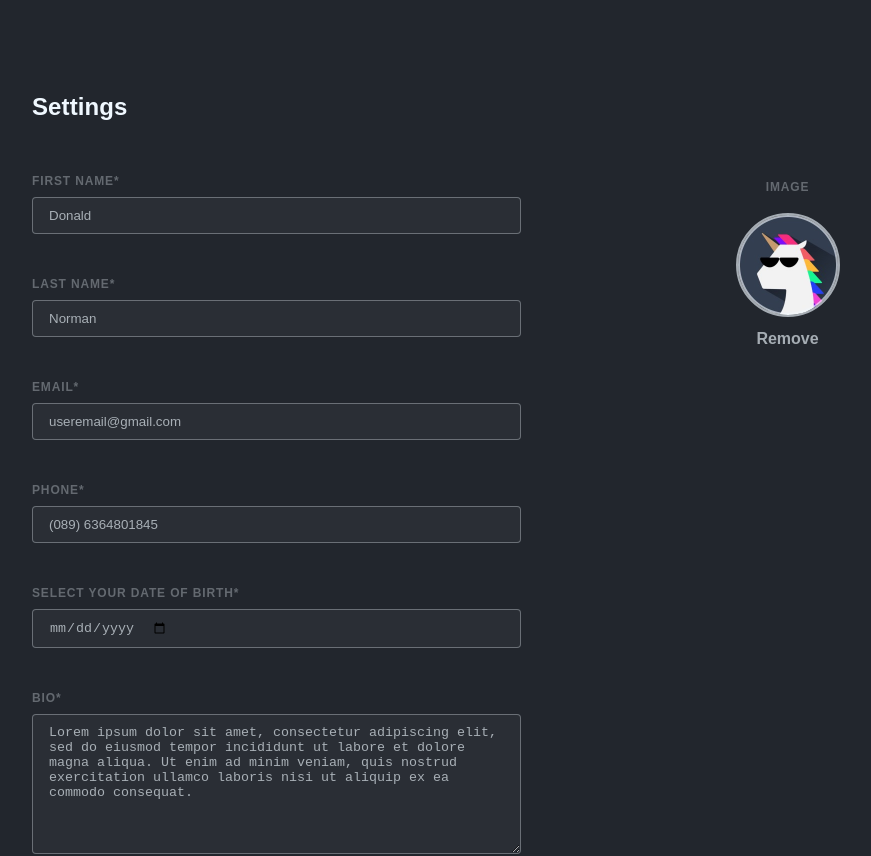
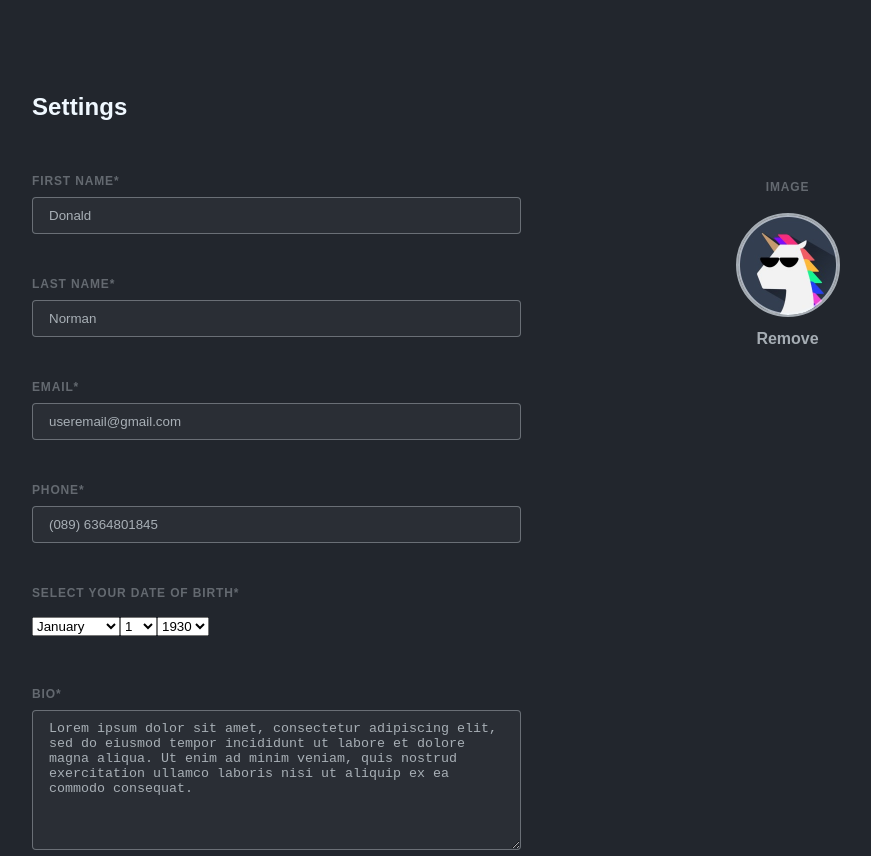
Before and after one commit to Mat-Carv/VHS-Challenge-User-Details-Page, a React (Create React App) app: page / in a window 1280 px wide. Shown: the top 856 px of the page, without its empty margins (108-979 px from the left). Built offline with nearby package versions, Linux system fonts and the light colour scheme.

Commit message:
Set up Date picker

```diff
--- /dev/null
+++ b/src/components/DatePicker.js
@@ -0,0 +1,54 @@
+import * as s from '../styles/UserUpdateStyles';
+
+const DatePicker = (props) => {
+    const { onChange, ...inputProps} = props
+
+    let years = [];
+    for (var i = 1930; i <= 2022; i++) {
+        years.push(i);
+    }
+
+    const months = ['January', 'February', 'March', 'April',
+    'May', 'June', 'July', 'August', 'September', 'October',
+    'November', 'December'];
+
+    const oddMonths = ['January', 'March', 'May', 'July', 'August', 'October', 'December'];
+    const evenMonths = ['April', 'June', 'September', 'October', 'November'];
+
+    let max = 0
+
+    if(props.monthValue === 'February') {
+        max = 28
+    } else if (oddMonths.includes(props.monthValue)) {
+        max = 31
+    } else if (evenMonths.includes(props.monthValue)) {
+        max = 30
+    }
+
+    let days = [];
+    for (var i = 1; i <= max; i++) {
+        days.push(i);
+    }
+
+    return(
+        <s.InputContainer>
+            <select name="month" id="month" onChange={onChange}>
+                {months.map((month, i) => (
+                <option value={month} key={i}>{month}</option>
+                ))}
+            </select>
+            <select name="day" id="day" onChange={onChange}>
+                {days.map((day, i) => (
+                <option value={day.toString()} key={i}>{day}</option>
+                ))}
+            </select>
+            <select name="year" id="year" onChange={onChange}>
+                {years.map((year, i) => (
+                <option value={year.toString()} key={i}>{year}</option>
+                ))}
+            </select>
+        </s.InputContainer>
+    )
+}
+
+export default DatePicker
--- a/src/pages/UserUpdate.js
+++ b/src/pages/UserUpdate.js
@@ -5,6 +5,7 @@ import { useState } from "react";
 import FormInput from '../components/FormInput'
 import FormTextArea from '../components/FormTextArea'
 import ProfilePic from '../components/ProfilePic'
+import DatePicker from '../components/DatePicker'
 
 import UserData from '../data/UserData'
 import "../styles.css"
@@ -62,8 +63,15 @@ function UserUpdate() {
     required: true,
   }
 
+  const datePicker = {
+    dayValue: values.day,
+    monthValue: values.month,
+    yearValue: values.year,
+  }
+
   const handleSubmit = (e) => {
     e.preventDefault();
+    console.log(values.year, values.day, values.month)
   };
 
   const handleDiscard = (e) => {
@@ -94,7 +102,7 @@ function UserUpdate() {
 
             <s.InputContainer>
               <s.Label htmlFor="date_of_birth">Select your date of birth*</s.Label>
-              <s.Input type="date" name="date_of_birth" />
+              <DatePicker {...datePicker} onChange={onChange}/>
             </s.InputContainer>
 
             <FormTextArea {...textArea} onChange={onChange}/>
```
